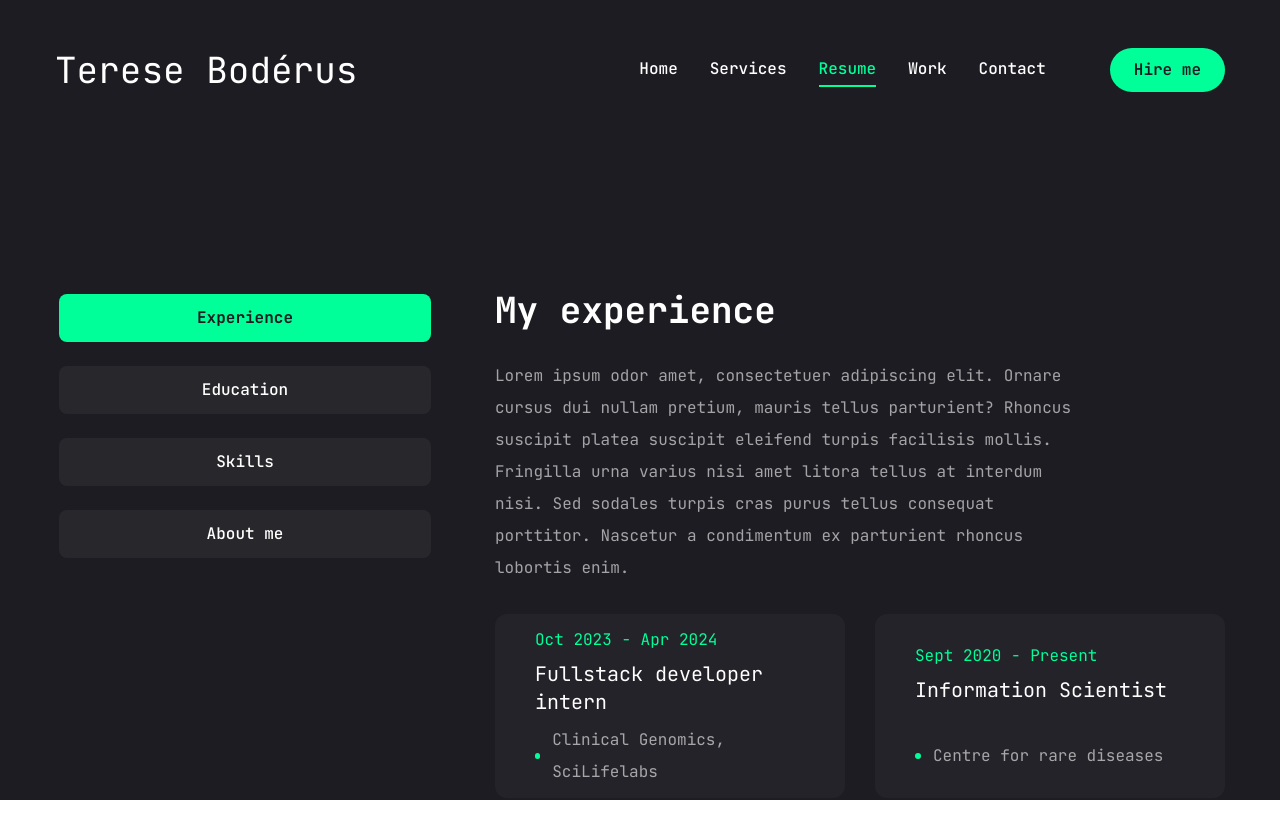
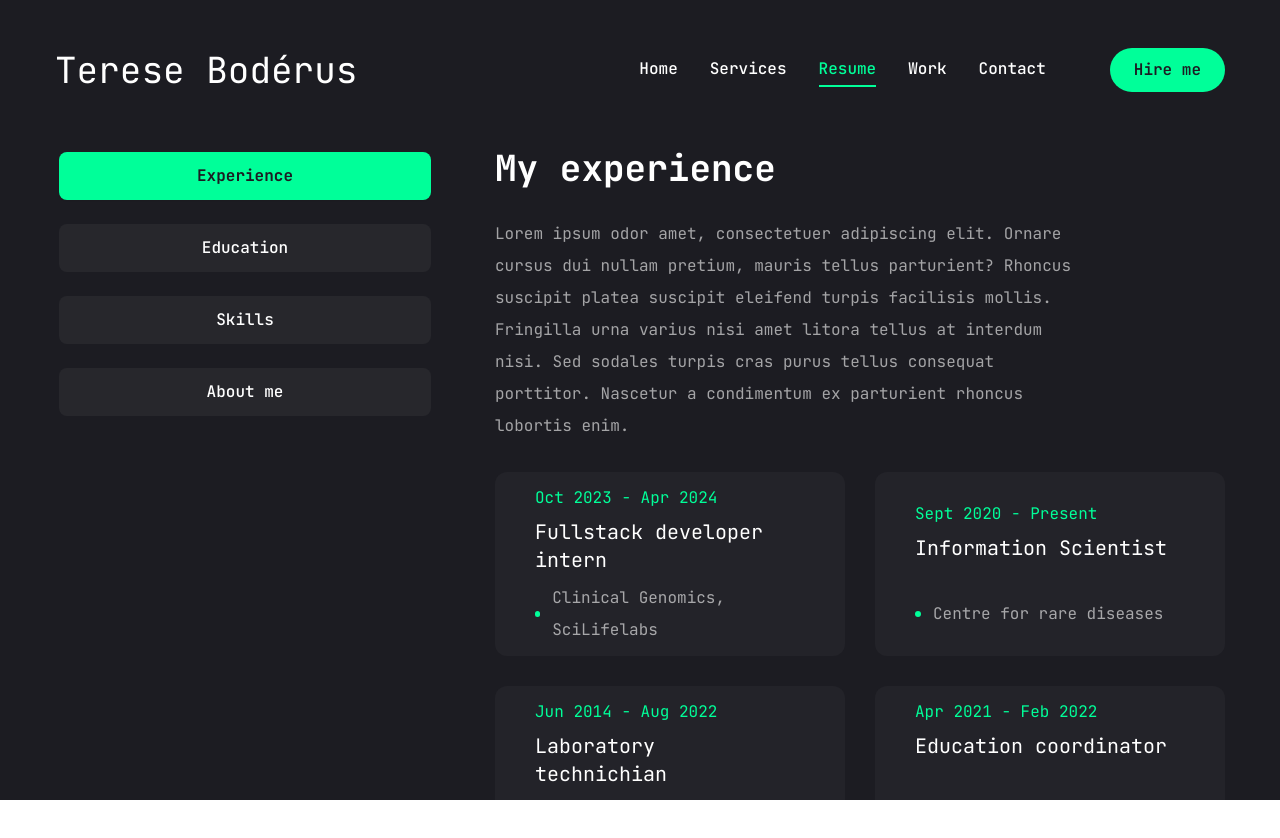
Before and after one commit to TereseBo/portfolio2, a Next.js app: page /resume in a window 1280 px wide. Shown: the top 838 px of the page. Built offline with nearby package versions, Linux system fonts and the light colour scheme.

Commit message:
Minor restyling of resume page

```diff
--- a/app/resume/page.jsx
+++ b/app/resume/page.jsx
@@ -171,7 +171,7 @@ export default function Resume() {
                 opacity: 1,
                 transition: { delay: 2.4, duration: 0.4, ease: "easeIn" }
             }}
-            className="min-h-[80vw] flex items-center justify-center py-12 xl:py-2"
+            className="min-h-[80vw] flex justify-center py-12 xl:py-2"
         >
             <div className="container mx-auto">
                 <Tabs
```
